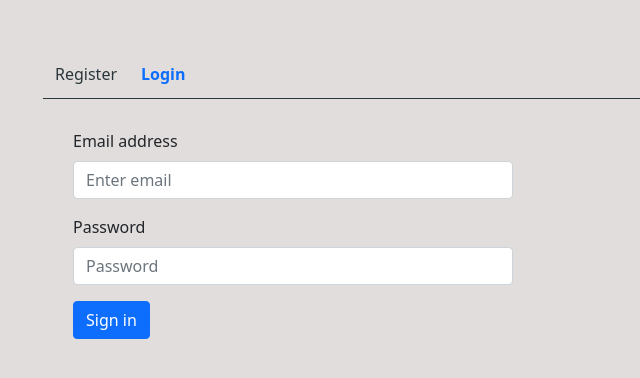
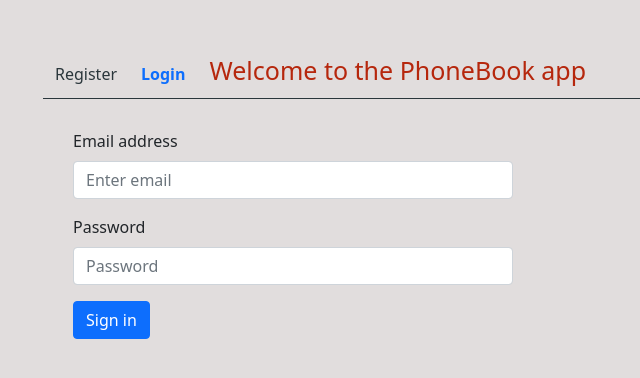
Before and after one commit to ABoklogov/goit-react-hw-08-phonebook, a React app: page /login in a window 1280 px wide. Shown: the whole page, without its empty margins (97-737 px from the left). Built offline with nearby package versions, Linux system fonts and the light colour scheme.

Commit message:
adds a title

```diff
--- a/src/components/AuthNav/AuthNav.js
+++ b/src/components/AuthNav/AuthNav.js
@@ -23,6 +23,8 @@ export default function AuthNav() {
       >
         Login
       </NavLink>
+
+      <h1 className={s.title}>Welcome to the PhoneBook app</h1>
     </div>
   );
 }
--- a/src/components/AuthNav/AuthNav.module.css
+++ b/src/components/AuthNav/AuthNav.module.css
@@ -21,3 +21,12 @@
   font-weight: 700;
   color: #0d6efd;
 }
+
+.title {
+  display: inline-block;
+  font-size: 25px;
+  font-weight: 500;
+  color: #b6270d;
+  margin-bottom: 0;
+  padding-left: 12px;
+}
```
